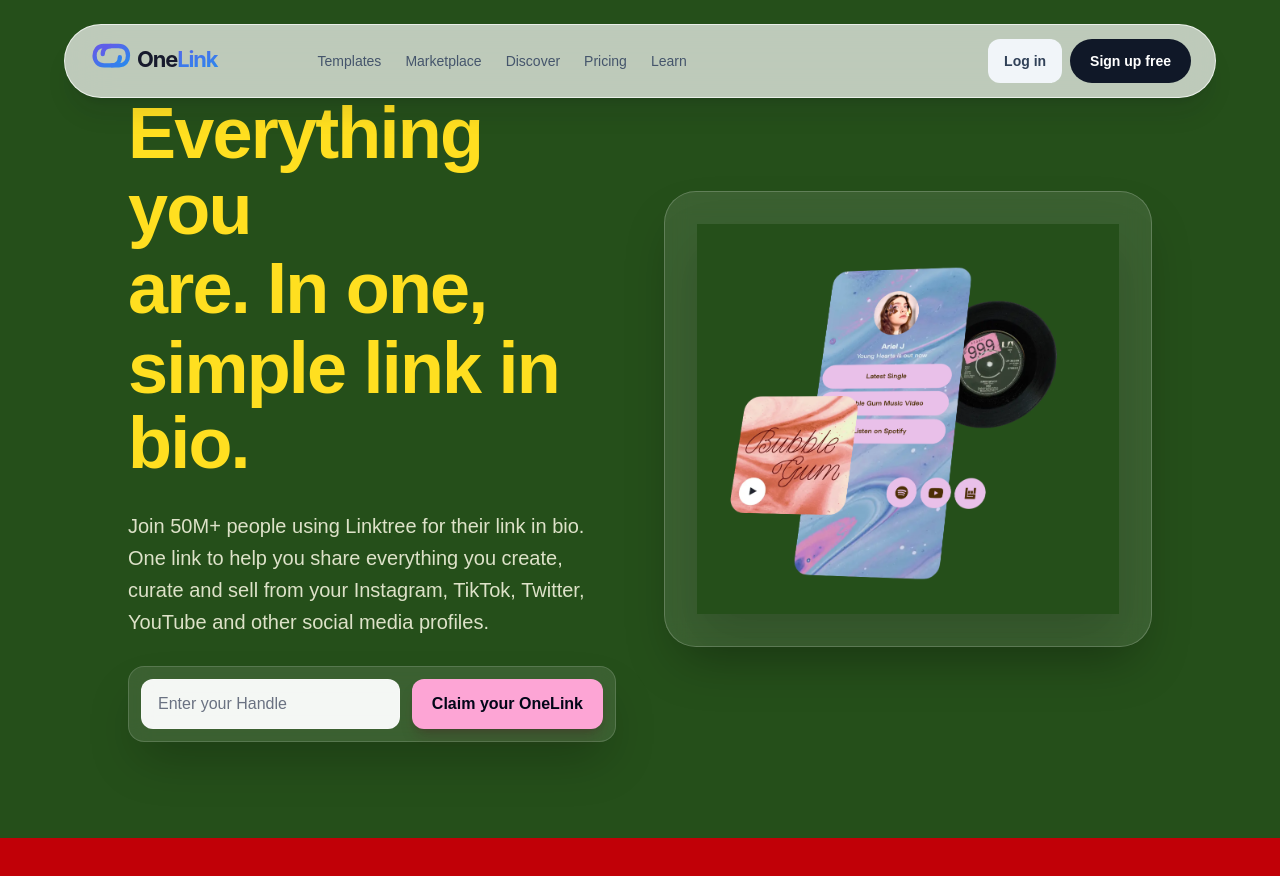
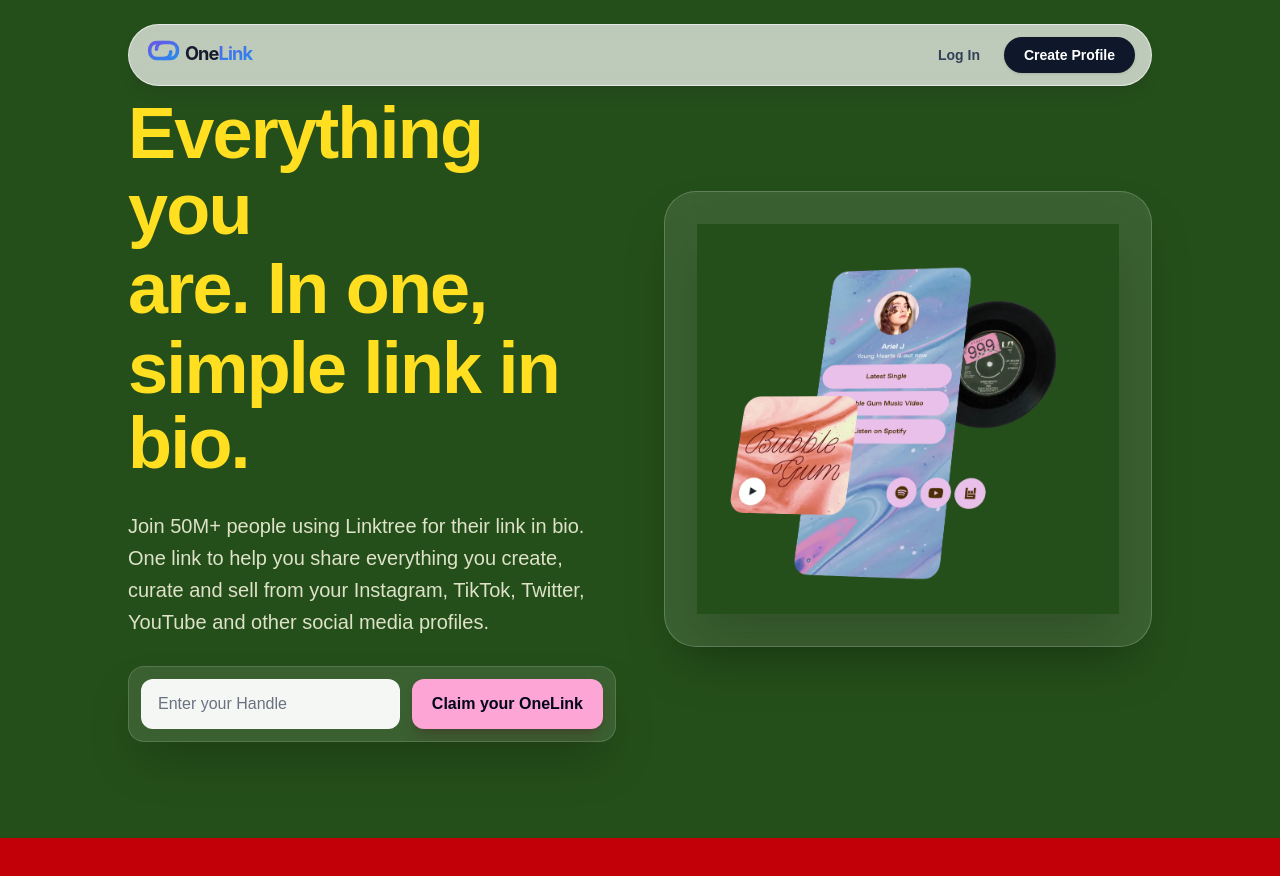
Before and after one commit to Divyam16choubey/OneLink, a Next.js app: page / in a window 1280 px wide. Shown: the top 876 px of the page. Built offline with nearby package versions, Linux system fonts and the light colour scheme.

Commit message:
navbar updated

```diff
--- a/components/Navbar.js
+++ b/components/Navbar.js
@@ -1,17 +1,23 @@
 "use client"
-import React from 'react'
-import Link from 'next/link'
-import { usePathname } from "next/navigation";
+
+import Link from "next/link"
+import { usePathname } from "next/navigation"
 
 const Navbar = () => {
     const pathname = usePathname()
     const showNavbar = ["/", "/generate"].includes(pathname)
 
-    return (<>{showNavbar && <nav className='fixed left-1/2 top-4 z-50 flex w-[calc(100%-2rem)] max-w-6xl -translate-x-1/2 items-center justify-between rounded-2xl border border-white/70 bg-white/70 p-3 px-4 shadow-xl shadow-slate-900/10 backdrop-blur-xl sm:top-6 sm:w-[calc(100%-3rem)] sm:rounded-full sm:px-6'>
-        <div className="logo flex min-w-0 items-center gap-3 sm:gap-10">
-            <Link href="/" aria-label="OneLink Home">
+    if (!showNavbar) return null
+
+    return (
+        <nav className="fixed left-1/2 top-4 z-50 flex w-[calc(100%-2rem)] max-w-5xl -translate-x-1/2 items-center justify-between rounded-2xl border border-white/60 bg-white/70 px-3 py-2.5 shadow-lg shadow-slate-900/10 backdrop-blur-md sm:top-6 sm:w-[calc(100%-3rem)] sm:rounded-full sm:px-4">
+            <Link
+                href="/"
+                aria-label="OneLink home"
+                className="group flex shrink-0 items-center rounded-full outline-none transition-opacity hover:opacity-80 focus-visible:ring-2 focus-visible:ring-indigo-500 focus-visible:ring-offset-2"
+            >
                 <svg
-                    className="h-10 w-auto sm:h-12"
+                    className="h-9 w-auto sm:h-10"
                     xmlns="http://www.w3.org/2000/svg"
                     viewBox="0 0 440 112"
                     fill="none"
@@ -19,23 +25,21 @@ const Navbar = () => {
                     aria-label="OneLink"
                 >
                     <defs>
-                        <linearGradient id="olgrad" x1="0" y1="0" x2="1" y2="1">
+                        <linearGradient id="oneLinkGradient" x1="0" y1="0" x2="1" y2="1">
                             <stop offset="0%" stopColor="#6758E8" />
                             <stop offset="100%" stopColor="#268BEE" />
                         </linearGradient>
                     </defs>
-
                     <g transform="translate(8 8)">
                         <path
                             d="M43 13 L26 13 C12 13 5 23 5 36 C5 49 14 58 27 58 L44 58 C56 58 64 50 64 39"
-                            stroke="url(#olgrad)"
+                            stroke="url(#oneLinkGradient)"
                             strokeWidth="10"
                             strokeLinecap="round"
                         />
-
                         <path
                             d="M45 58 L62 58 C76 58 83 48 83 35 C83 22 74 13 61 13 L44 13 C32 13 24 21 24 32"
-                            stroke="url(#olgrad)"
+                            stroke="url(#oneLinkGradient)"
                             strokeWidth="10"
                             strokeLinecap="round"
                         />
@@ -50,27 +54,26 @@ const Navbar = () => {
                         letterSpacing="-2.5"
                         fill="#171A2D"
                     >
-                        One<tspan fill="url(#olgrad)">Link</tspan>
+                        One<tspan fill="url(#oneLinkGradient)">Link</tspan>
                     </text>
                 </svg>
             </Link>
 
-            <ul className='hidden gap-6 text-sm font-medium text-slate-600 lg:flex'>
-                <Link href="/"><li>Templates </li></Link>
-                <Link href="/"><li>Marketplace</li></Link>
-                <Link href="/"><li>Discover</li></Link>
-                <Link href="/"><li>Pricing</li></Link>
-                <Link href="/"><li>Learn</li></Link>
-            </ul>
-        </div>
-
-        <div className='flex gap-2'>
-            <button className="login rounded-xl bg-slate-100 px-3 py-2 text-sm font-bold text-slate-700 hover:bg-slate-200 sm:px-4 sm:py-3">Log in</button>
-            <button className="signup rounded-xl bg-gray-900 px-3 py-2 text-sm font-bold text-white hover:bg-slate-700 sm:rounded-full sm:px-5 sm:py-3">Sign up free</button>
-        </div>
-    </nav>}
-    </>
-
+            <div className="flex shrink-0 items-center gap-1.5 sm:gap-2">
+                <Link
+                    href="/login"
+                    className="rounded-full px-3 py-2 text-sm font-semibold text-slate-700 outline-none transition-colors hover:bg-slate-900/5 hover:text-slate-950 focus-visible:ring-2 focus-visible:ring-indigo-500 focus-visible:ring-offset-2 sm:px-4"
+                >
+                    Log In
+                </Link>
+                <Link
+                    href="/generate"
+                    className="rounded-full bg-slate-900 px-3.5 py-2 text-sm font-semibold text-white shadow-sm outline-none transition-all hover:-translate-y-0.5 hover:bg-slate-700 hover:shadow-md active:translate-y-0 focus-visible:ring-2 focus-visible:ring-indigo-500 focus-visible:ring-offset-2 sm:px-5"
+                >
+                    Create Profile
+                </Link>
+            </div>
+        </nav>
     )
 }
 
```
